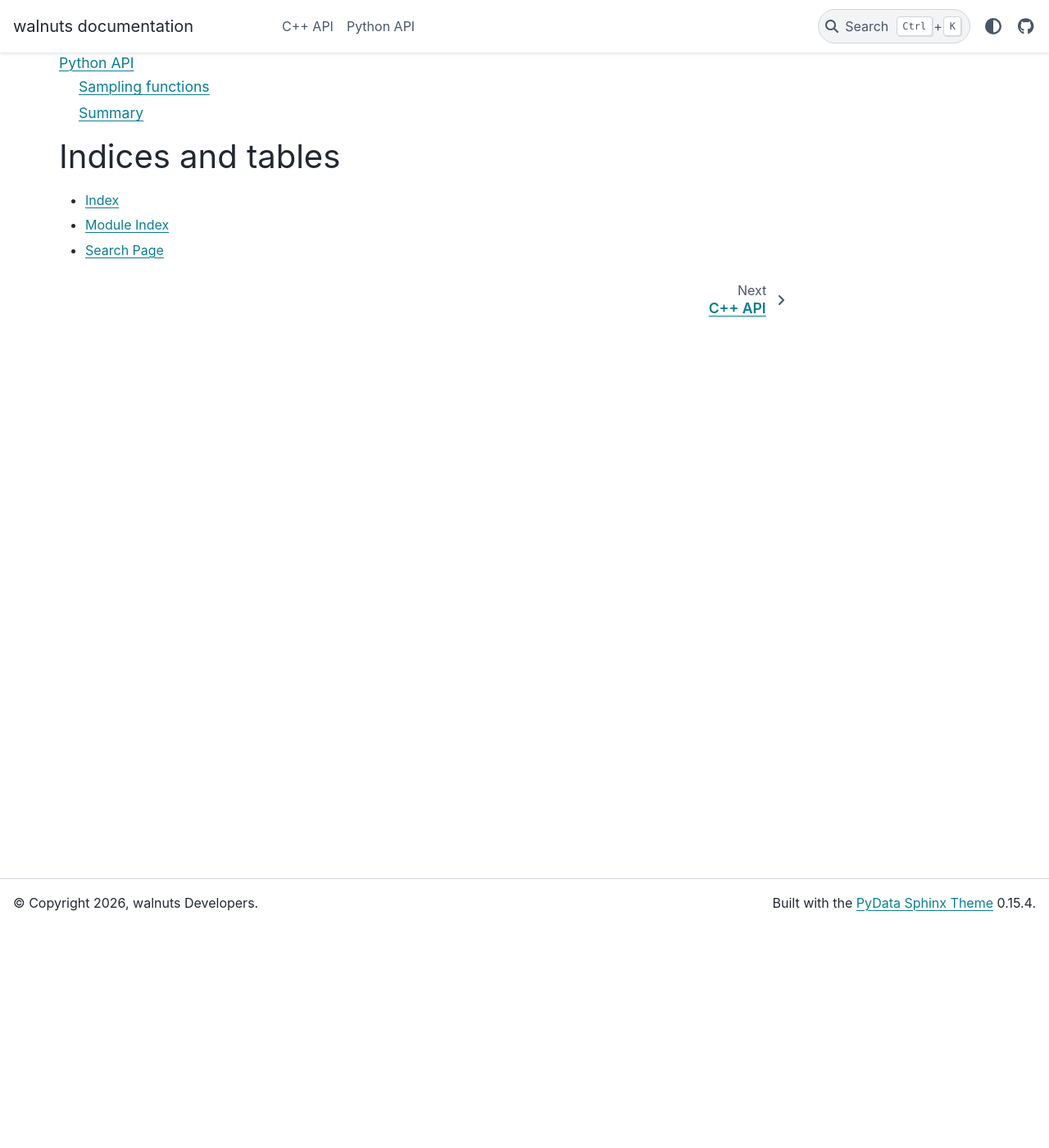
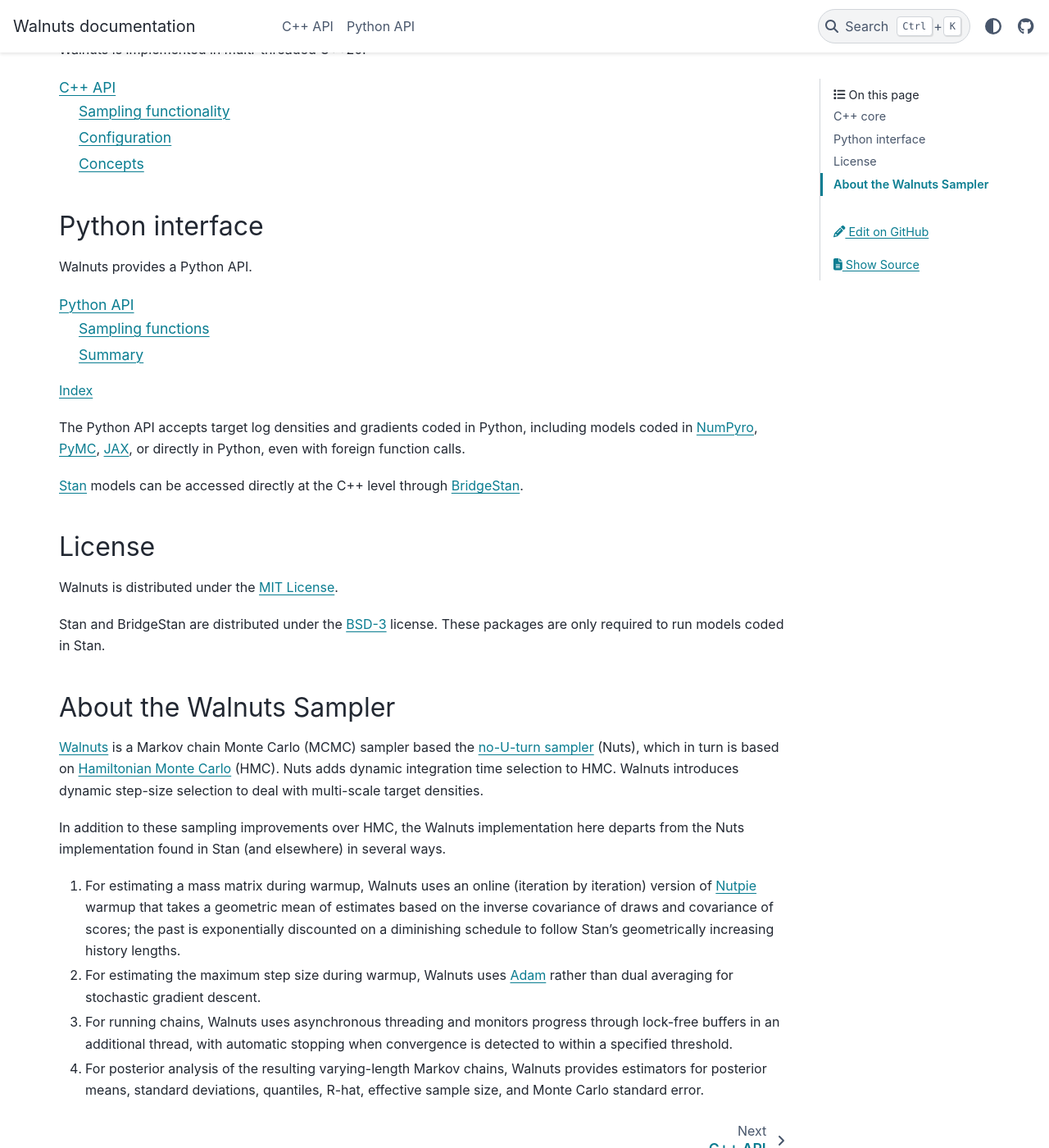
Before and after one commit to flatironinstitute/walnuts, a Sphinx documentation site: the page built from docs/index.rst, in a window 1280 px wide and 1400 px high, scrolled down 270 px. Shown: the whole window at 82% size. Built offline with Sphinx 7.4.7 and the PyData theme 0.15.4, drawn with Linux system fonts in a browser that asks for light colours; some of the changed text lies outside the part shown.

Commit message:
summary and index doc

```diff
--- a/CMakeLists.txt
+++ b/CMakeLists.txt
@@ -80,7 +79,6 @@
 #############################
 ## Making Walnuts Library  ##
 #############################
-
 add_library(walnuts INTERFACE)
 target_include_directories(walnuts INTERFACE
   $<BUILD_INTERFACE:${CMAKE_CURRENT_SOURCE_DIR}/include>  # for builds
@@ -128,7 +126,6 @@
   "${CMAKE_CURRENT_SOURCE_DIR}/tests/*.cpp"
 )
 
-
 find_program(CLANG_FORMAT_BIN clang-format)
 
 if (CLANG_FORMAT_BIN)
--- a/docs/conf.py
+++ b/docs/conf.py
@@ -6,12 +6,12 @@
 # -- Project information -----------------------------------------------------
 # https://www.sphinx-doc.org/en/master/usage/configuration.html#project-information
 
-project = "walnuts"
+project = "Walnuts"
 import datetime
 
 year = datetime.date.today().year
-copyright = f"{year}, walnuts Developers"
-author = "walnuts Developers"
+copyright = f"{year}, Walnuts Developers"
+author = "Walnuts Developers"
 
 # -- General configuration ---------------------------------------------------
 # https://www.sphinx-doc.org/en/master/usage/configuration.html#general-configuration
--- a/docs/index.rst
+++ b/docs/index.rst
@@ -3,19 +3,93 @@
    You can adapt this file completely to your liking, but it should at least
    contain the root `toctree` directive.
 
-Welcome to walnuts's documentation!
-===================================
+WALNUTS DOCUMENTATION
+======================================================================
+
+This is the documentation for Walnuts, a Markov chain Monte Carlo
+(MCMC) sampler for differentiable target log densities.
+
+
+C++ core
+----------------------------------------------------------------------
+
+Walnuts is implemented in multi-threaded C++20.
 
 .. toctree::
    :maxdepth: 2
-   :caption: Contents:
 
    cpp
+
+Python interface
+----------------------------------------------------------------------
+
+Walnuts provides a Python API.
+
+.. toctree::
+   :maxdepth: 2
+
    py
 
-Indices and tables
-==================
+:ref:`genindex`
 
-* :ref:`genindex`
-* :ref:`modindex`
-* :ref:`search`
+The Python API accepts target log densities and gradients coded in
+Python, including models coded in `NumPyro
+<https://num.pyro.ai/en/latest/index.html>`__, `PyMC
+<https://www.pymc.io/welcome.html>`__, `JAX
+<https://docs.jax.dev/en/latest/>`__, or directly in Python, even with
+foreign function calls.
+
+`Stan <https://mc-stan.org>`__ models can be accessed directly at the C++ level through
+`BridgeStan <https://roualdes.us/bridgestan/latest/>`__.
+
+
+License
+----------------------------------------------------------------------
+
+Walnuts is distributed under the
+`MIT License <https://opensource.org/license/mit>`__.
+
+Stan and BridgeStan are distributed under the `BSD-3
+<https://opensource.org/license/bsd-3-clause>`__ license. These
+packages are only required to run models coded in Stan.
+
+
+About the Walnuts Sampler
+----------------------------------------------------------------------
+
+`Walnuts <https://www.jmlr.org/beta/papers/v27/25-1452.html>`__ is a
+Markov chain Monte Carlo (MCMC) sampler based the `no-U-turn sampler
+<https://jmlr.org/beta/papers/v15/hoffman14a.html>`__ (Nuts), which in
+turn is based on `Hamiltonian Monte Carlo
+<https://arxiv.org/abs/1206.1901>`__ (HMC). Nuts
+adds dynamic integration time selection to HMC. Walnuts introduces
+dynamic step-size selection to deal with multi-scale target densities.
+
+In addition to these sampling improvements over HMC, the Walnuts
+implementation here departs from the Nuts implementation found in
+Stan (and elsewhere) in several ways.
+
+#. For estimating a mass matrix during warmup, Walnuts uses an online
+   (iteration by iteration) version of `Nutpie
+   <https://arxiv.org/abs/2603.18845v1>`__ warmup that takes a
+   geometric mean of estimates based on the inverse covariance of
+   draws and covariance of scores; the past is exponentially discounted on
+   a diminishing schedule to follow Stan's geometrically increasing history
+   lengths.
+
+#. For estimating the maximum step size during warmup, Walnuts uses `Adam
+   <https://arxiv.org/abs/1412.6980>`__ rather than dual averaging for
+   stochastic gradient descent.
+
+#. For running chains, Walnuts uses asynchronous threading and monitors
+   progress through lock-free buffers in an additional thread, with
+   automatic stopping when convergence is detected to within a
+   specified threshold.
+
+#. For posterior analysis of the resulting varying-length Markov
+   chains, Walnuts provides estimators for posterior means, standard
+   deviations, quantiles, R-hat, effective sample size, and Monte
+   Carlo standard error.
+
+.. #. There is an efficient binary output format in addition to a
+      slow, but directly portable comma-separated value format.
```
Also changed, not shown: other parts of CMakeLists.txt (+1 -2 lines), README.md (+55 -0 lines), 1 other file.
